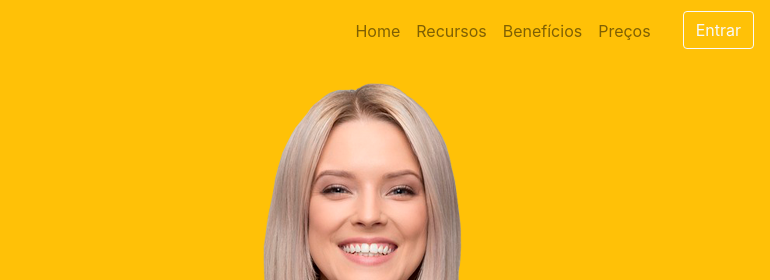
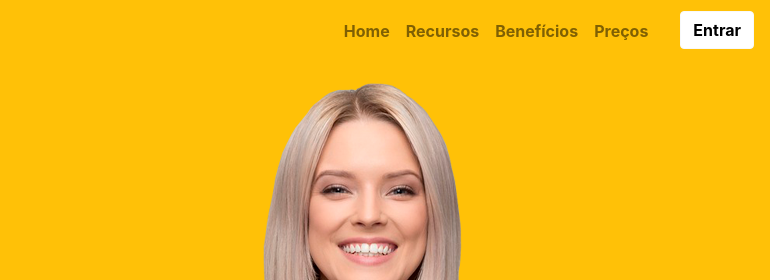
Before and after one commit to paulosantana95/projeto-finans, a plain HTML site: page index.html in a window 1280 px wide. Shown: the top 280 px of the page, 510-1280 px from the left. Drawn offline with nearby package versions, Linux system fonts and the light colour scheme.

Commit message:
Alteração do botão entrar, fontes do menu e comentários nas sections.

```diff
--- a/css/estilo.css
+++ b/css/estilo.css
@@ -3,6 +3,15 @@
     color: white;
 }
 
+.fontmenu {
+    font-weight: bolder;
+}
+
+.fontentrar {
+    font-weight: bold;
+    color:black;
+    background-color: white;
+}
 
 
 .arredondarbotao {
--- a/index.html
+++ b/index.html
@@ -30,7 +30,7 @@
             </button>
 
             <div class="collapse navbar-collapse" id="nav-principal"> <!-- inicio menu -->
-                <ul class="navbar-nav ml-auto">
+                <ul class="navbar-nav ml-auto fontmenu">
                     <li class="nav-item">
                         <a href="" class="nav-link">Home</a>
                     </li>
@@ -44,7 +44,7 @@
                         <a href="" class="nav-link">Preços</a>
                     </li>
                     <li class="nav-item">
-                        <a href="" class="btn btn-outline-light ml-4">Entrar</a>
+                        <a href="" class="btn btn-outline-light ml-4 fontentrar">Entrar</a>
                     </li>
                 </ul>
             </div> <!-- fim menu -->
@@ -155,7 +155,7 @@
         </div>
     </section> <!--fim section recursos-->
 
-    <footer class="mt-4 mb-4 footerfundo">
+    <footer class="mt-4 mb-4 footerfundo"><!--inicio rodapé -->
         <div class="container">
             <div class="row">
                 <div class="col-md-8">
@@ -182,7 +182,7 @@
                 </div>
             </div>
         </div>
-    </footer>
+    </footer><!--fim rodapé -->
 
 
 
```
